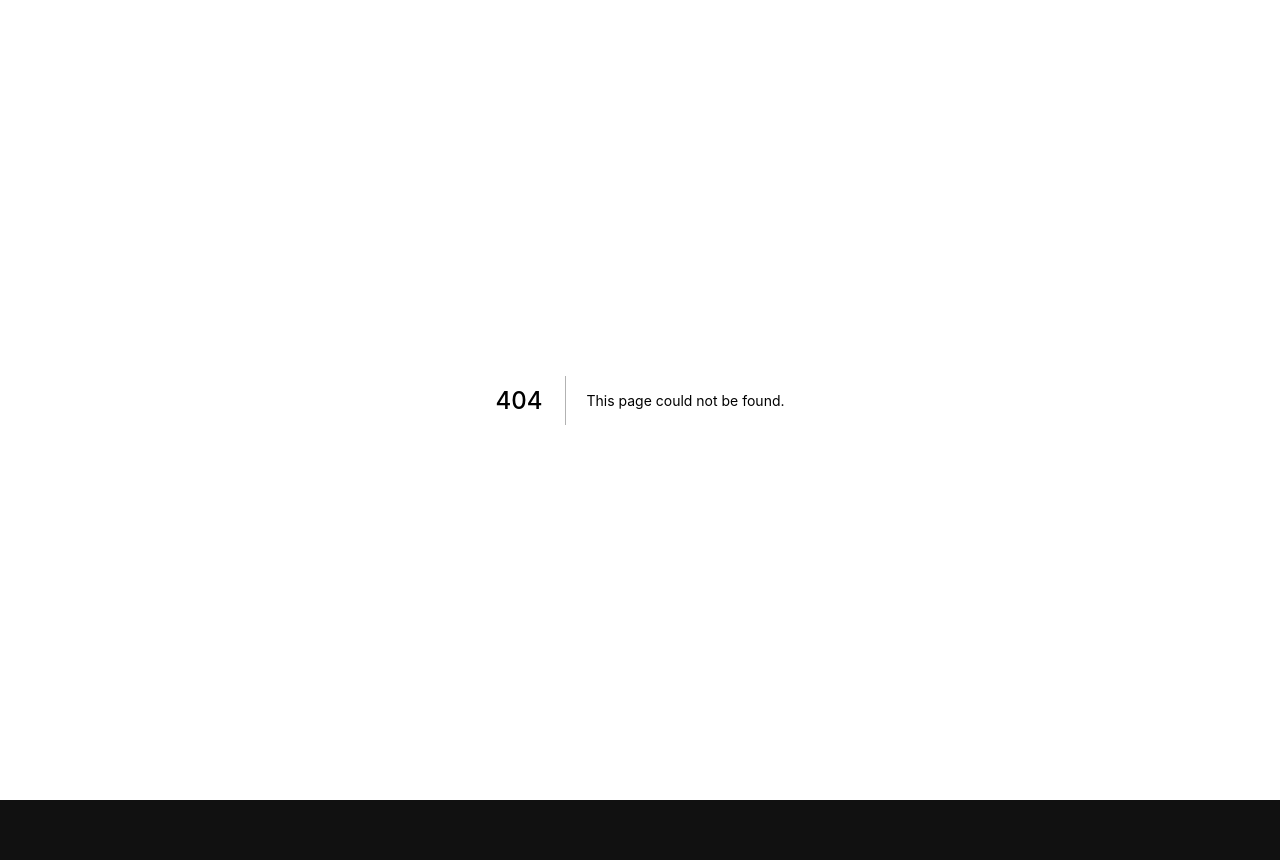
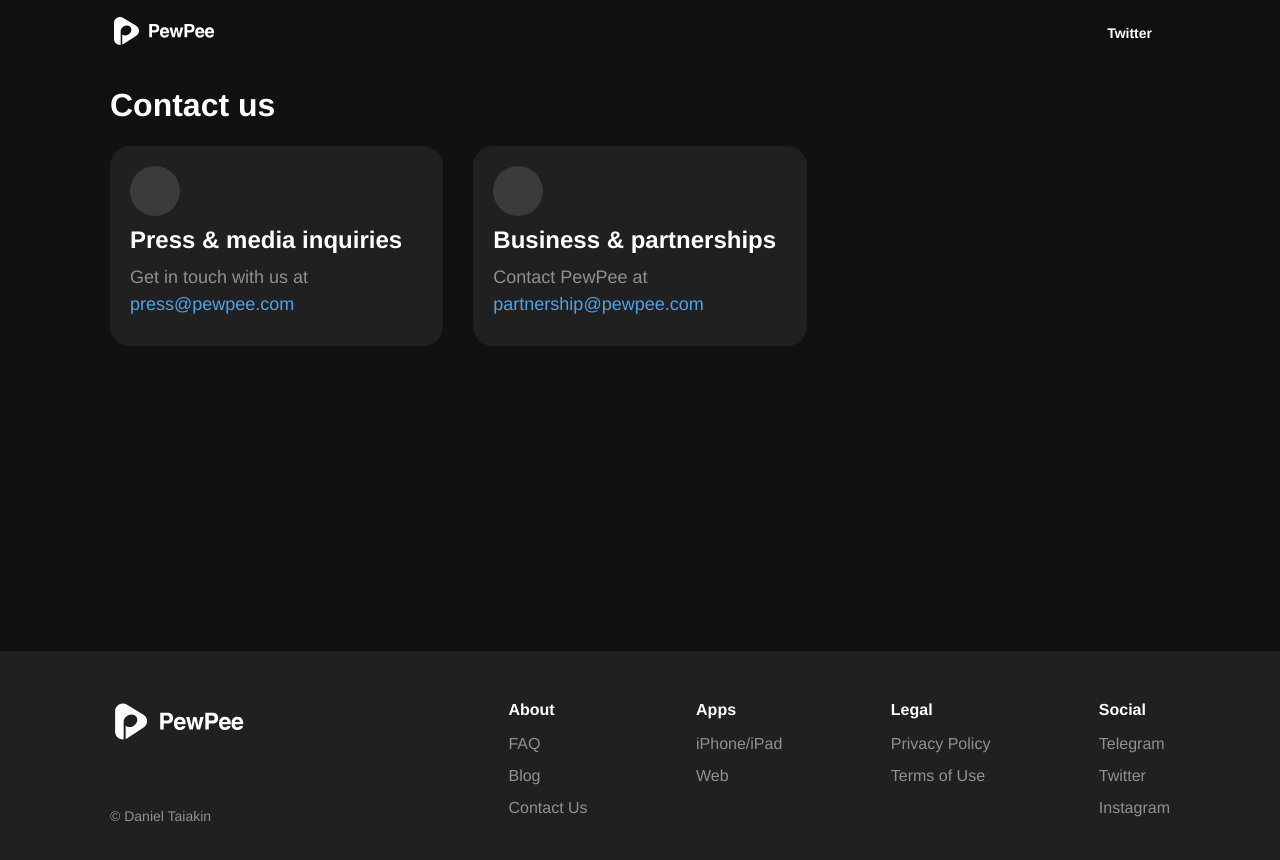
Before and after one commit to PewPee/landing, a Next.js app: page /contact-us in a window 1280 px wide. Before the commit this address had no page. Shown: the top 860 px of the page. Before the commit the page ends 800 px from the top, so only its background shows below. Built offline with nearby package versions, Linux system fonts and the light colour scheme.

Commit message:
feat: contact us

```diff
--- /dev/null
+++ b/components/contactblock.module.css
@@ -0,0 +1,54 @@
+.contactBlock {
+  display: -webkit-box;
+  display: -ms-flexbox;
+  display: flex;
+  min-height: 200px;
+  padding: 20px;
+  border-radius: 20px;
+  background-color: #202020;
+  gap: 10px;
+
+  -webkit-box-orient: vertical;
+
+  -webkit-box-direction: normal;
+
+      -ms-flex-direction: column;
+
+          flex-direction: column;
+
+  transition: 0.2s;
+}
+
+.contactBlock .contactIcon {
+  width: 50px;
+  height: 50px;
+  border-radius: 25px;
+  background-color: #3b3b3b;
+  background-repeat: no-repeat;
+  background-position: center;
+  background-size: 70%;
+}
+
+.contactIcon.mail {
+  background-image: url("/mail.svg");
+}
+
+.contactIcon.megaphone {
+  background-image: url("/megaphone.svg");
+}
+
+.contactBlock h3 {
+  margin: 0;
+  font-size: 24px;
+}
+
+.contactBlock p {
+  margin: 0;
+  line-height: 1.5;
+  font-size: 18px;
+  color: rgba(255, 255, 255, 0.5);
+}
+
+.contactBlock a {
+  color: rgb(80, 162, 230);
+}
--- /dev/null
+++ b/components/contactblock.tsx
@@ -0,0 +1,15 @@
+import ReactMarkdown from 'react-markdown'
+
+import contactStyles from './contactblock.module.css'
+
+export default function ContactBlock(props: {title: string, desc: string, icon: string, href?: string}) {
+  return (
+    <a href={props.href}>
+      <div className={contactStyles.contactBlock}>
+        <div className={`${contactStyles.contactIcon} ${props.icon}`}></div>
+        <h3>{props.title}</h3>
+        <p><ReactMarkdown>{props.desc}</ReactMarkdown></p>
+      </div>
+    </a>
+  )
+}
--- a/components/footer.tsx
+++ b/components/footer.tsx
@@ -17,7 +17,7 @@
           <ul>
             <li>FAQ</li>
             <li>Blog</li>
-            <li>Jobs</li>
+            <li><Link href="/contact-us">Contact Us</Link></li>
           </ul>
         </div>
         <div className={fooStyles.footerColumn}>
@@ -59,6 +59,9 @@
         <div className={fooStyles.footerColumn}>
           <h5><a href="https://twitter.com/PewPeeMusic" rel="nofollow noreferrer" target="_blank">Twitter</a></h5>
         </div>
+        <div className={fooStyles.footerColumn}>
+          <h5><a href="/contact-us">Contact Us</a></h5>
+        </div>
       </div>
     </footer>
   )
--- /dev/null
+++ b/pages/contact-us.tsx
@@ -0,0 +1,48 @@
+import Head from 'next/head'
+
+import contactStyles from '../styles/ContactUs.module.css'
+import contactBlockStyles from '../components/contactblock.module.css'
+
+import Layout from '../components/layout'
+import ContactBlock from '../components/contactblock'
+
+export default function ContactUs() {
+  return (
+    <Layout>
+      <Head>
+        <title>Contact us</title>
+        <meta name="robots" content="all" />
+        <meta name="keywords" content="PewPee, tracks, music, listen, popular, free, online, songs, player" />
+        <meta name="description" content="PewPee is a music streaming service that allows listen to new popular songs 2022 for free online without downloading and you can try to listen to latest albums of artists on our free music player" />
+
+        <meta property="og:site_name" content="PewPee" />
+        <meta property="og:type" content="website" />
+        <meta property="og:title" content="PewPee – music streaming service" />
+        <meta property="og:description" content="Powerful. Free. Zero ads." />
+
+        <meta name="twitter:card" content="summary_large_image" />
+        <meta name="twitter:site" content="@PewPeeMusic" />
+        <meta name="twitter:creator" content="@PewPeeMusic" />
+
+        <meta name="telegram:channel" content="@pewpee_music" />
+
+        <meta property="og:url" content="https://pewpee.com/en/" />
+        <meta property="og:image" content="/common-icon.png" />
+        <meta property="og:image:type" content="image/png" />
+
+        <link rel="canonical" href="https://pewpee.com/" />
+        <link rel="icon" type="images/svg+xml" href="/website-icon.svg?1" />
+        <link rel="alternate icon" type="image/x-icon" href="/favicon.ico?1" />
+        <link rel="apple-touch-icon" href="/apple-touch-icon.png" />
+      </Head>
+
+      <div className="container">
+        <h1>Contact us</h1>
+        <div className={contactStyles.section}>
+          <ContactBlock title="Press & media inquiries" desc="Get in touch with us at [press@pewpee.com](mailto:press@pewpee.com)" icon={contactBlockStyles.megaphone} href="mailto:press@pewpee.com" />
+          <ContactBlock title="Business & partnerships" desc="Contact PewPee at [partnership@pewpee.com](mailto:partnership@pewpee.com)" icon={contactBlockStyles.mail}  href="mailto:partnership@pewpee.com" />
+        </div>
+      </div>
+    </Layout>
+  )
+}
--- /dev/null
+++ b/styles/ContactUs.module.css
@@ -0,0 +1,14 @@
+.section {
+  display: grid;
+  margin-bottom: 200px;
+  grid-template-columns: 1fr 1fr 1fr;
+  gap: 30px;
+}
+
+@media (max-width: 1092px) {
+
+  .section {
+    grid-template-columns: 1fr;
+  }
+
+}
```
Also changed, not shown: public/mail.svg (added), public/megaphone.svg (added).
